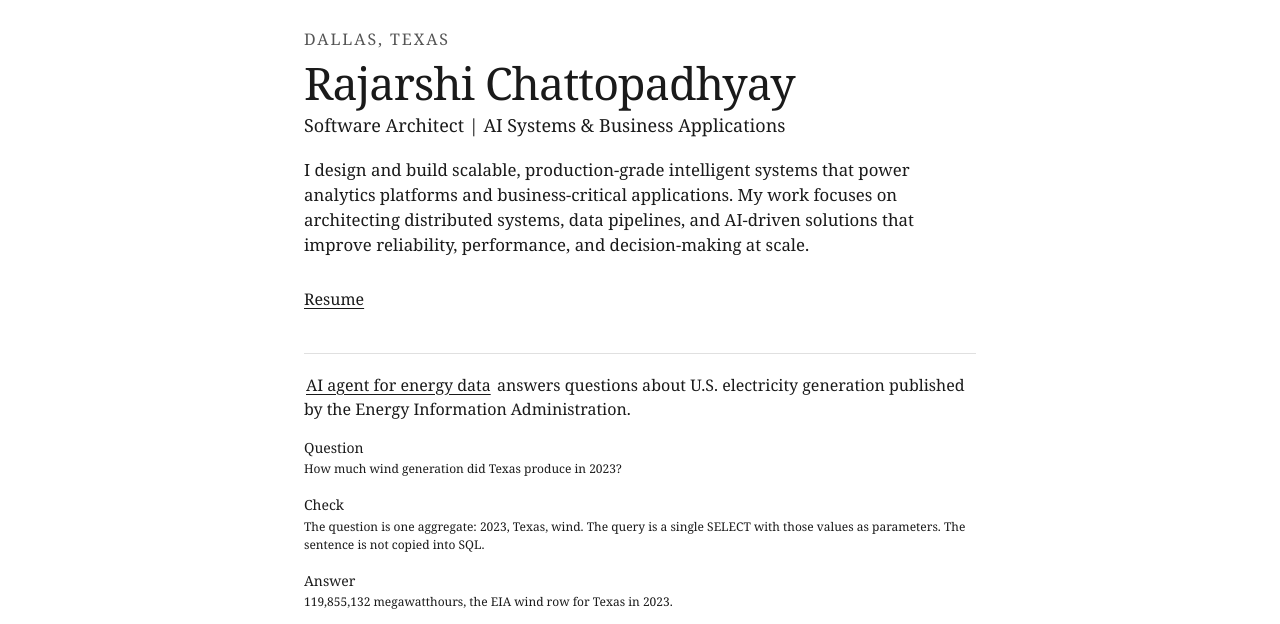
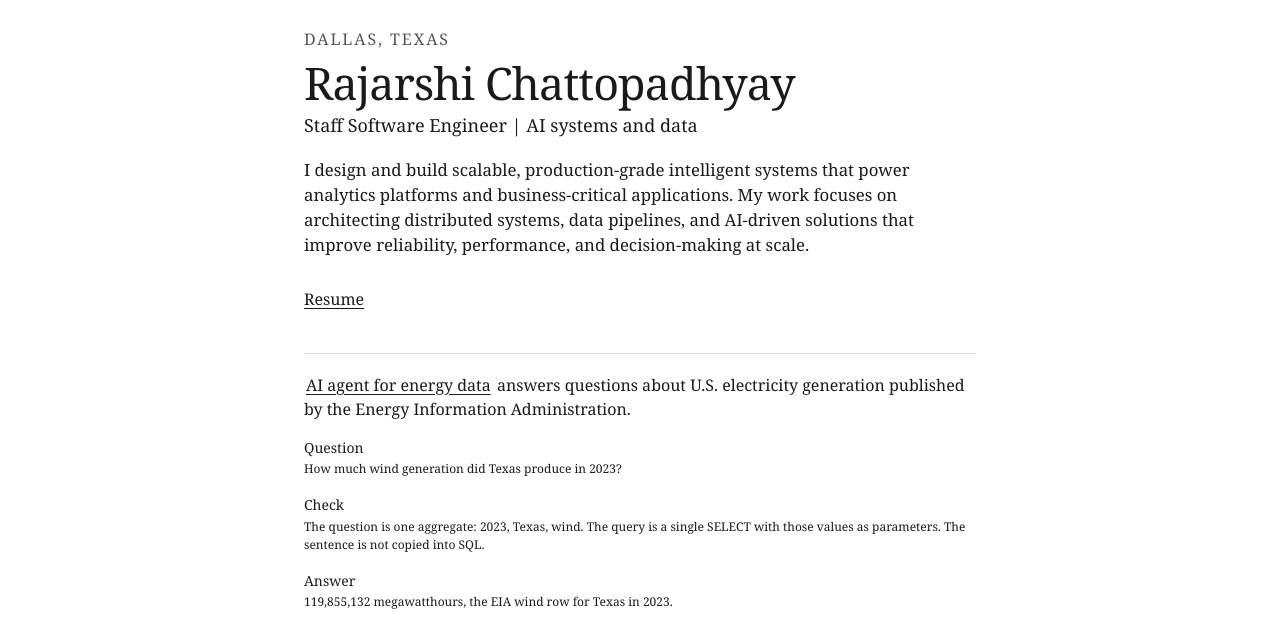
Before and after one commit to likarajo/likarajo.github.io, an Astro site: page / in a window 1280 px wide. Shown: the part 53-677 px from the top of the page. Built offline with nearby package versions, Linux system fonts and the light colour scheme; Astro itself is replaced by a stand-in of ours.

Commit message:
Home: headline matches official title

```diff
--- a/src/components/home/Profile.jsx
+++ b/src/components/home/Profile.jsx
@@ -5,7 +5,7 @@ function Profile() {
         <main className="profile">
             <p className="eyebrow">Dallas, Texas</p>
             <h1>Rajarshi Chattopadhyay</h1>
-            <p className="role">Software Architect | AI Systems &amp; Business Applications</p>
+            <p className="role">Staff Software Engineer | AI systems and data</p>
             <p className="lead">
                 I design and build scalable, production-grade intelligent systems that power
                 analytics platforms and business-critical applications. My work focuses on
```
